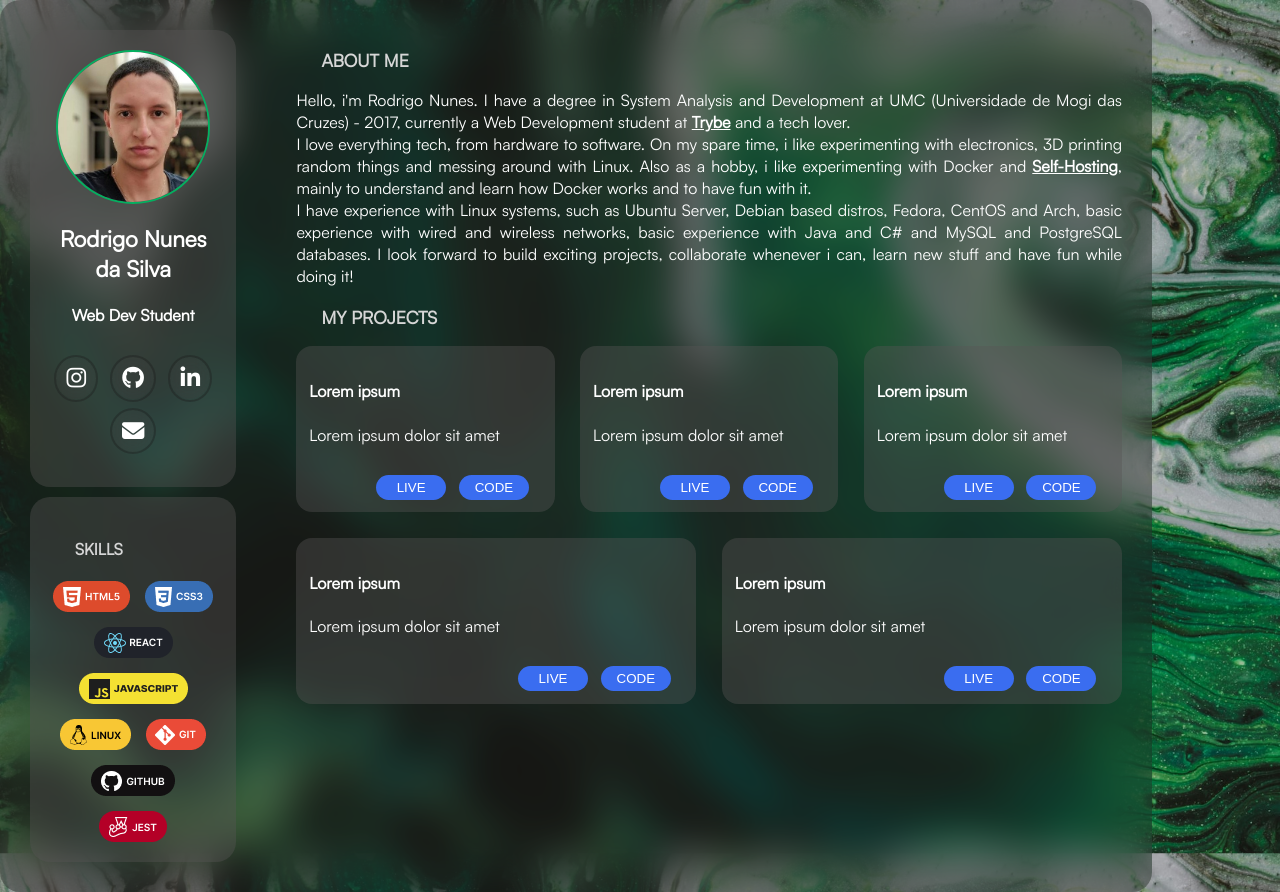
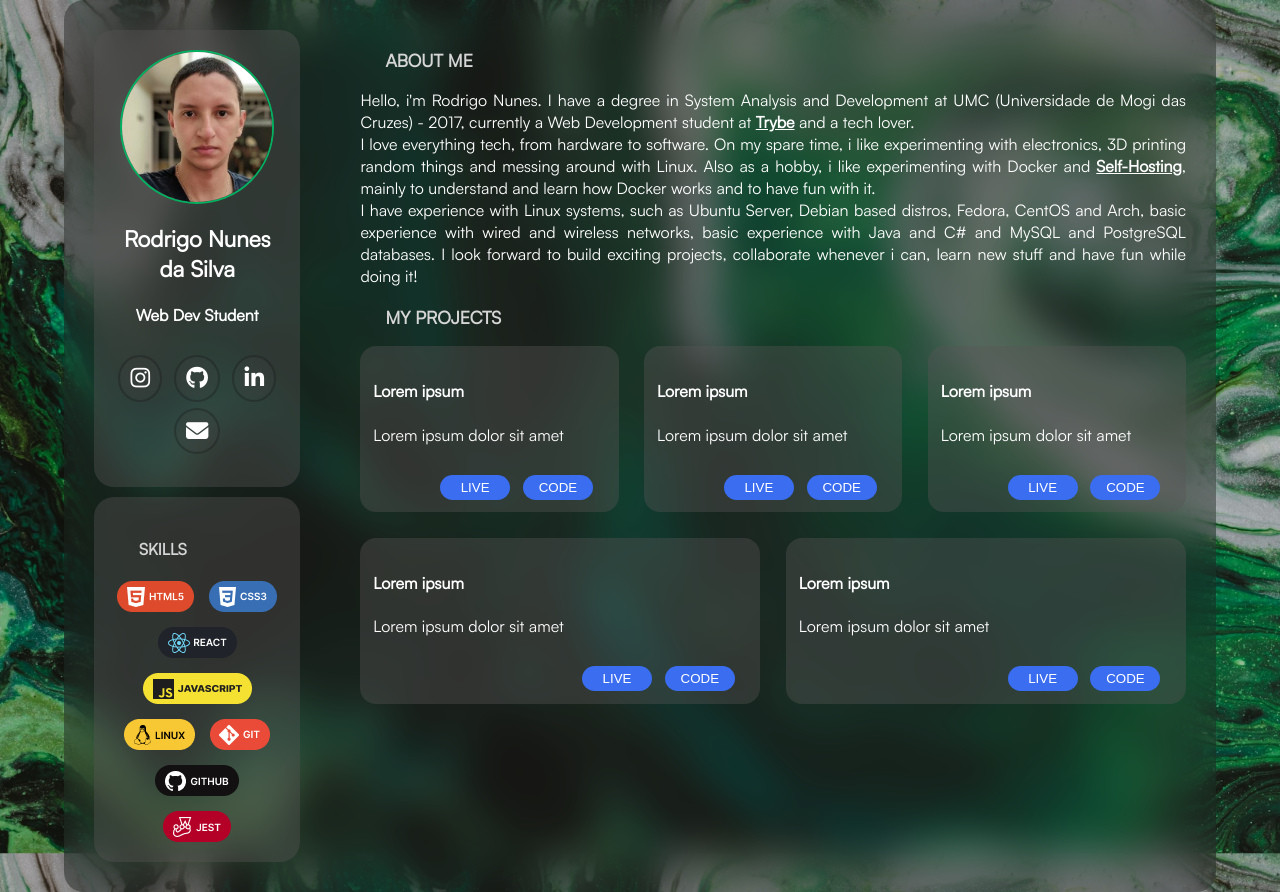
Before and after one commit to brksnunes/portfolio, a plain HTML site: page index.html in a window 1280 px wide. Drawn offline with Linux system fonts and the light colour scheme.

Commit message:
added height limit

```diff
--- a/style.css
+++ b/style.css
@@ -95,6 +95,8 @@ h4{
   display: flex;
   flex-wrap: wrap;
   width: 90%;
+  height: 90%;
+  margin: 0 auto;
   /* grid-template-columns: 25% 80%;
   grid-template-areas: "sidebar main"; */
   border-radius: var(--border-radius);
```
